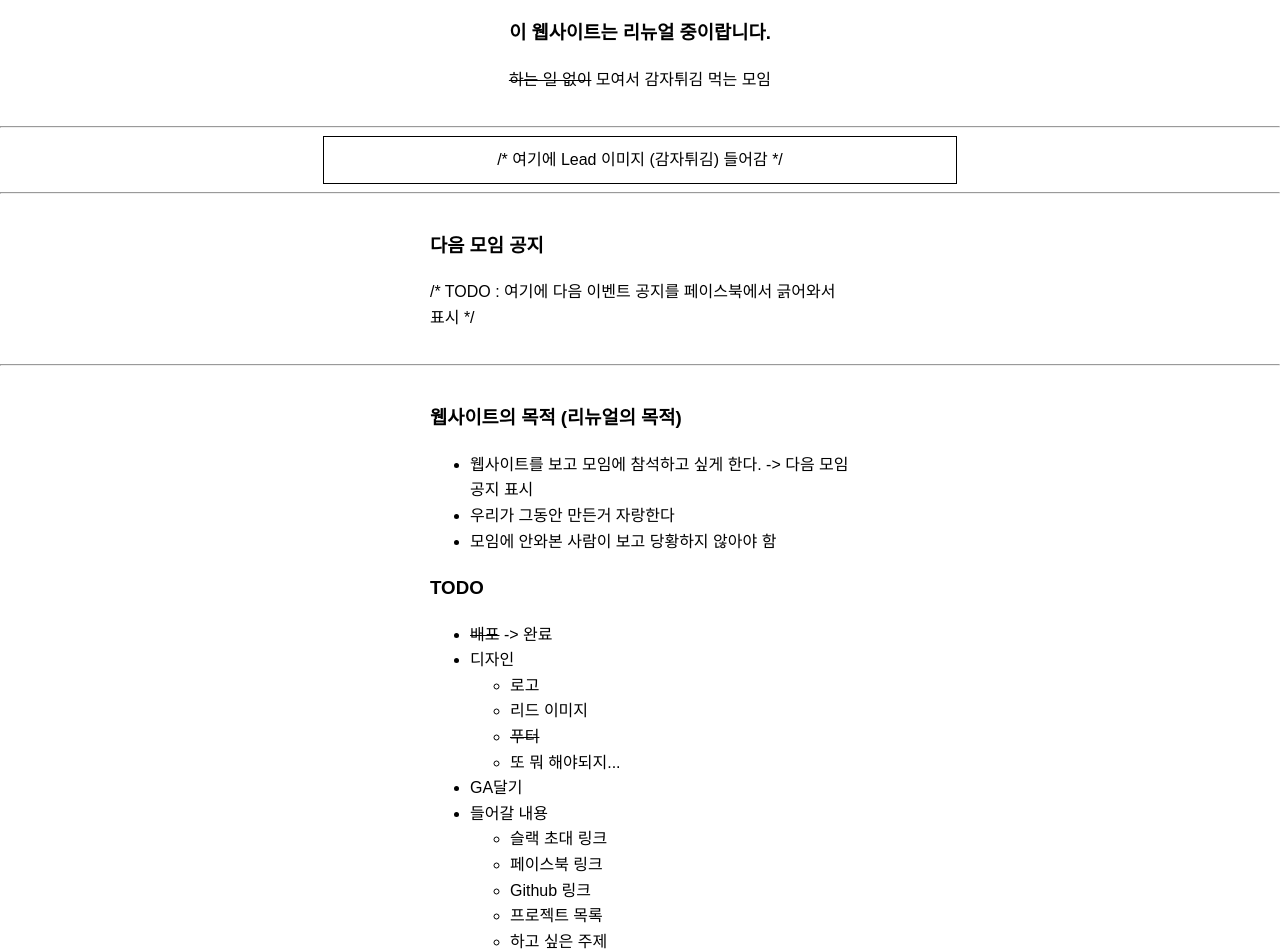
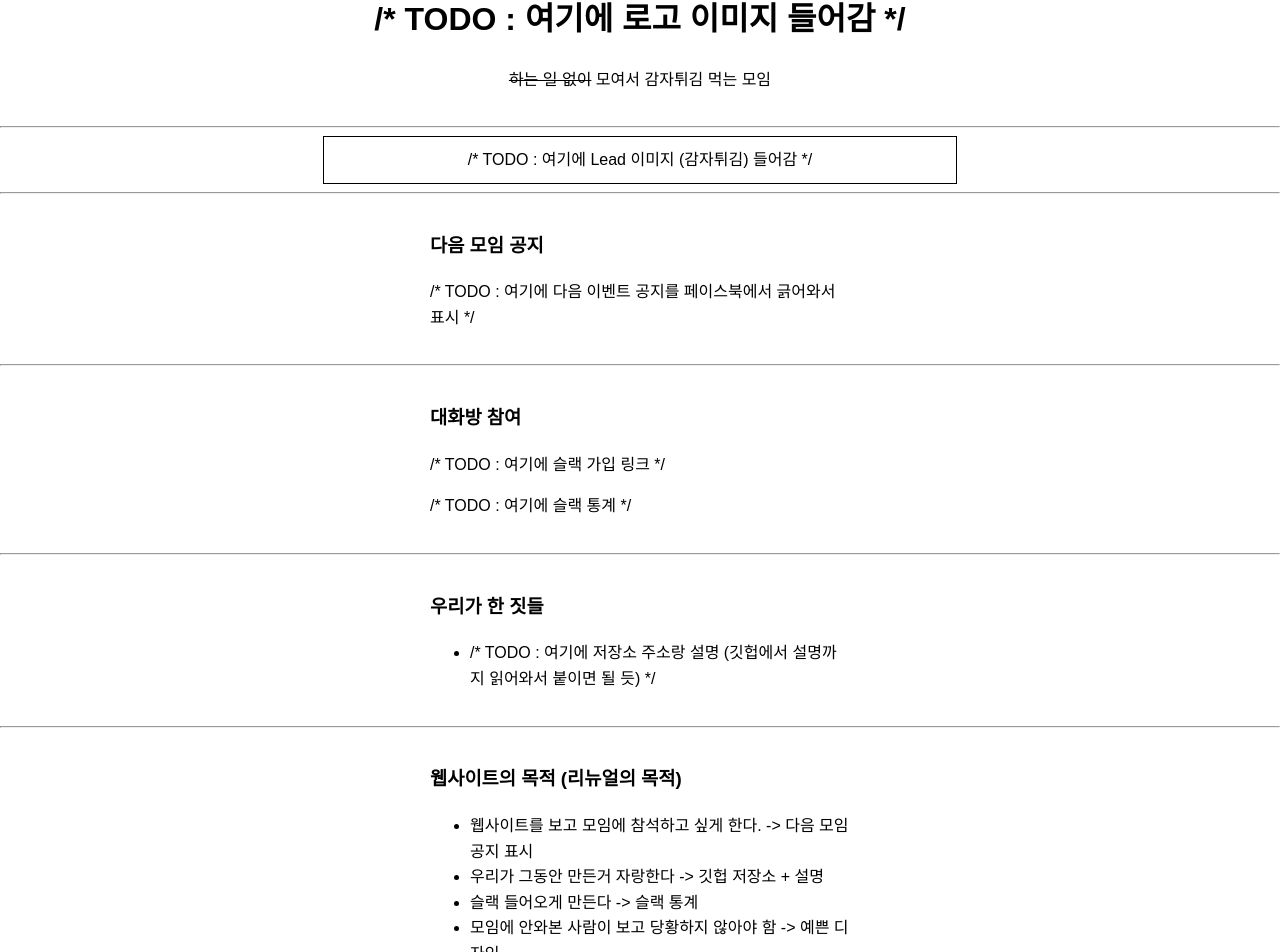
Before and after one commit to NullFull/nullfull.kr, a Gatsby app: page / in a window 1280 px wide. Shown: the part 86-1038 px from the top of the page. Built offline with nearby package versions, Linux system fonts and the light colour scheme.

Commit message:
해야 할 일들 생각나서 추가 해봄

```diff
--- a/src/pages/index.js
+++ b/src/pages/index.js
@@ -6,14 +6,14 @@ const Index = () => {
     return (
         <div>
             <header>
-                <h1>널채움/* TODO : 여기에 로고 이미지 들어감 */</h1>
                 <h3>이 웹사이트는 리뉴얼 중이랍니다.</h3>
+                <h1>/* TODO : 여기에 로고 이미지 들어감 */</h1>
                 <p><strike>하는 일 없이</strike> 모여서 감자튀김 먹는 모임</p>
             </header>
             <hr />
             <main>
                 <section className="lead-image">
-                    /* 여기에 Lead 이미지 (감자튀김) 들어감 */
+                    /* TODO : 여기에 Lead 이미지 (감자튀김) 들어감 */
                 </section>
                 <hr />
                 <section>
@@ -22,11 +22,25 @@ const Index = () => {
                 </section>
                 <hr />
                 <section>
+                    <h3>대화방 참여</h3>
+                    <p>/* TODO : 여기에 슬랙 가입 링크 */</p>
+                    <p>/* TODO : 여기에 슬랙 통계 */</p>
+                </section>
+                <hr />
+                <section>
+                    <h3>우리가 한 짓들</h3>
+                    <ul>
+                        <li>/* TODO : 여기에 저장소 주소랑 설명 (깃헙에서 설명까지 읽어와서 붙이면 될 듯) */</li>
+                    </ul>
+                </section>
+                <hr />
+                <section>
                     <h3>웹사이트의 목적 (리뉴얼의 목적)</h3>
                     <ul>
                         <li>웹사이트를 보고 모임에 참석하고 싶게 한다. -> 다음 모임 공지 표시</li>
-                        <li>우리가 그동안 만든거 자랑한다</li>
-                        <li>모임에 안와본 사람이 보고 당황하지 않아야 함</li>
+                        <li>우리가 그동안 만든거 자랑한다 -> 깃헙 저장소 + 설명</li>
+                        <li>슬랙 들어오게 만든다 -> 슬랙 통계</li>
+                        <li>모임에 안와본 사람이 보고 당황하지 않아야 함 -> 예쁜 디자인</li>
                     </ul>
                     <h3>TODO</h3>
                     <ul>
@@ -42,7 +56,7 @@ const Index = () => {
                         </li>
                         <li>GA달기</li>
                         <li>
-                            들어갈 내용
+                            들어갈 내용 넣기
                             <ul>
                                 <li>슬랙 초대 링크</li>
                                 <li>페이스북 링크</li>
```
